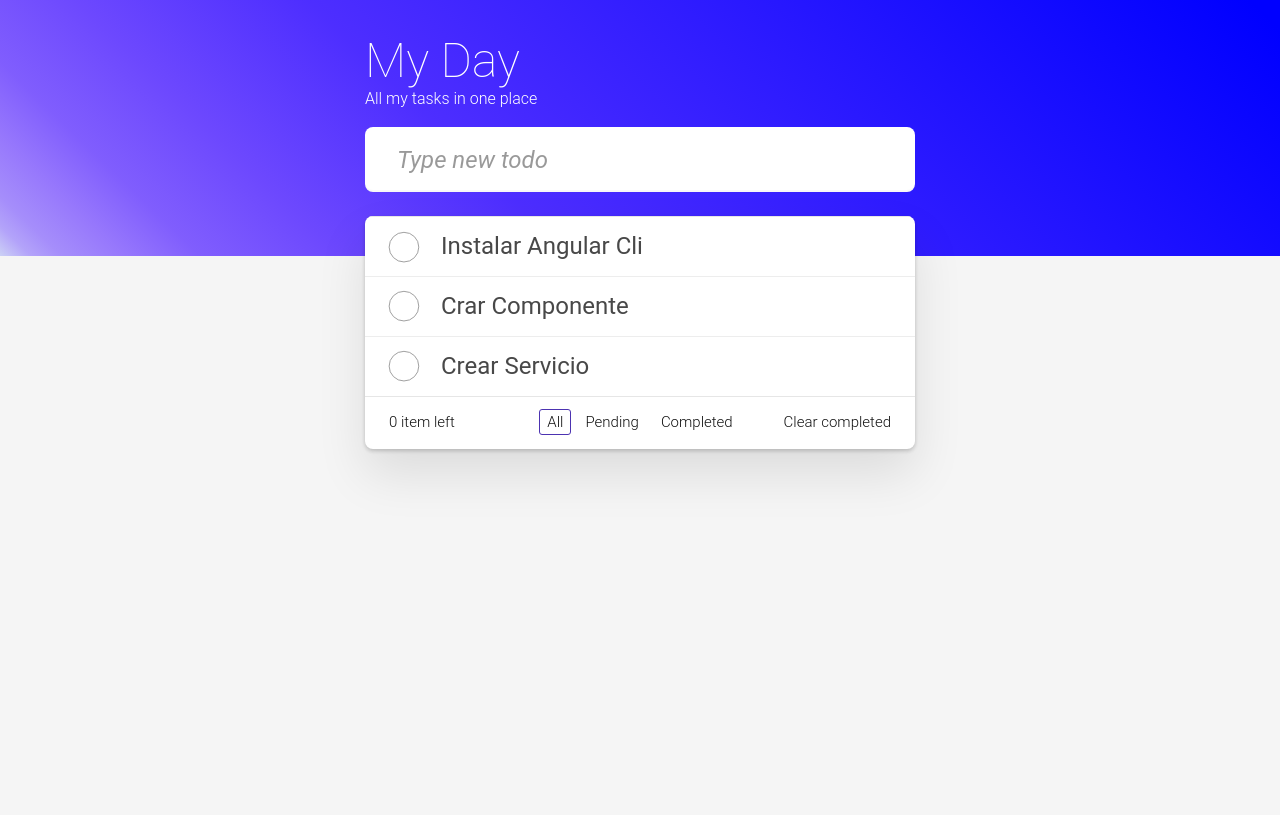
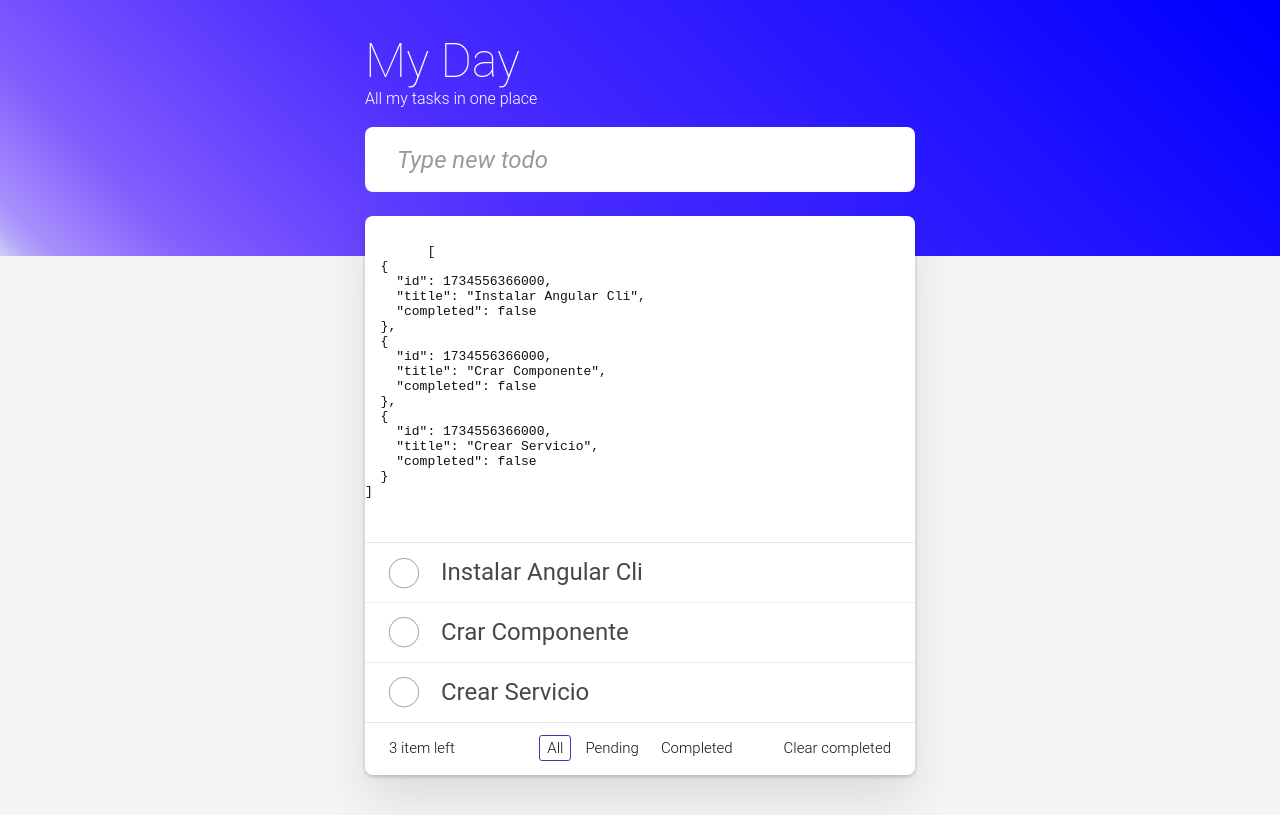
Before and after one commit to JesusChamiso/angular-todoApp, an Angular app: page / in a window 1280 px wide. Built offline with nearby package versions, Linux system fonts and the light colour scheme.

Commit message:
Update Tasks

```diff
--- a/src/app/pages/home/home.component.html
+++ b/src/app/pages/home/home.component.html
@@ -14,11 +14,21 @@
   </header>
   <div class="container todoapp-wrapper">
     <!-- This section should be hidden by default and shown when there are todos -->
+    <pre>
+      <code>
+        {{ tasks() | json }}
+      </code>
+     </pre>
     <section class="main">
       <ul class="todo-list">
         <li *ngFor="let task of tasks(); index as i">
           <div class="view">
-            <input class="toggle" type="checkbox" />
+            <input
+              class="toggle"
+              type="checkbox"
+              [checked]="task.completed"
+              (change)="updateTask(i)"
+            />
             <label>{{ task.title }}</label>
             <button (click)="deleteTask(i)" class="destroy"></button>
           </div>
@@ -45,7 +55,9 @@
     <!-- This footer should be hidden by default and shown when there are todos -->
     <footer class="footer">
       <!-- This should be `0 items left` by default -->
-      <span class="todo-count"><strong>0</strong> item left</span>
+      <span class="todo-count"
+        ><strong>{{ tasks().length }}</strong> item left</span
+      >
       <!-- Remove this if you don't implement routing -->
       <ul class="filters">
         <li>
--- a/src/app/pages/home/home.component.ts
+++ b/src/app/pages/home/home.component.ts
@@ -43,6 +43,23 @@
   }
 
   deleteTask(index: number) {
-    this.tasks.update((tasks) => tasks.filter((task, position) => position !== index));
+    this.tasks.update((tasks) =>
+      tasks.filter((task, position) =>
+        position !== index));
   }
+
+  updateTask(index: number) {
+    this.tasks.update((tasks) => {
+      return tasks.map((task, position) => {
+        if (position === index ){
+          return {
+            ...task,
+            completed:!task.completed
+          }
+        }
+        return task;
+      })
+    })
+  }
+
 }
```
